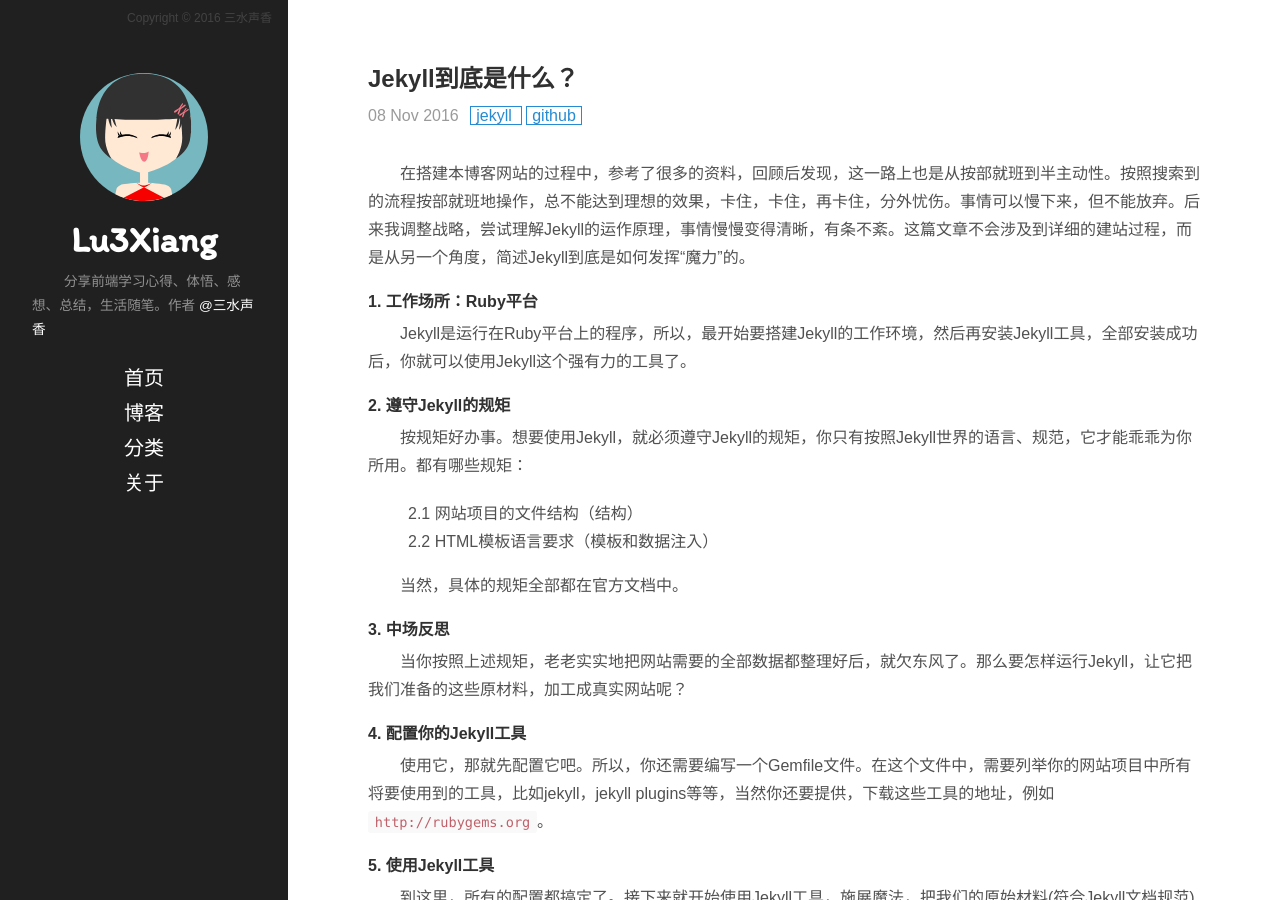
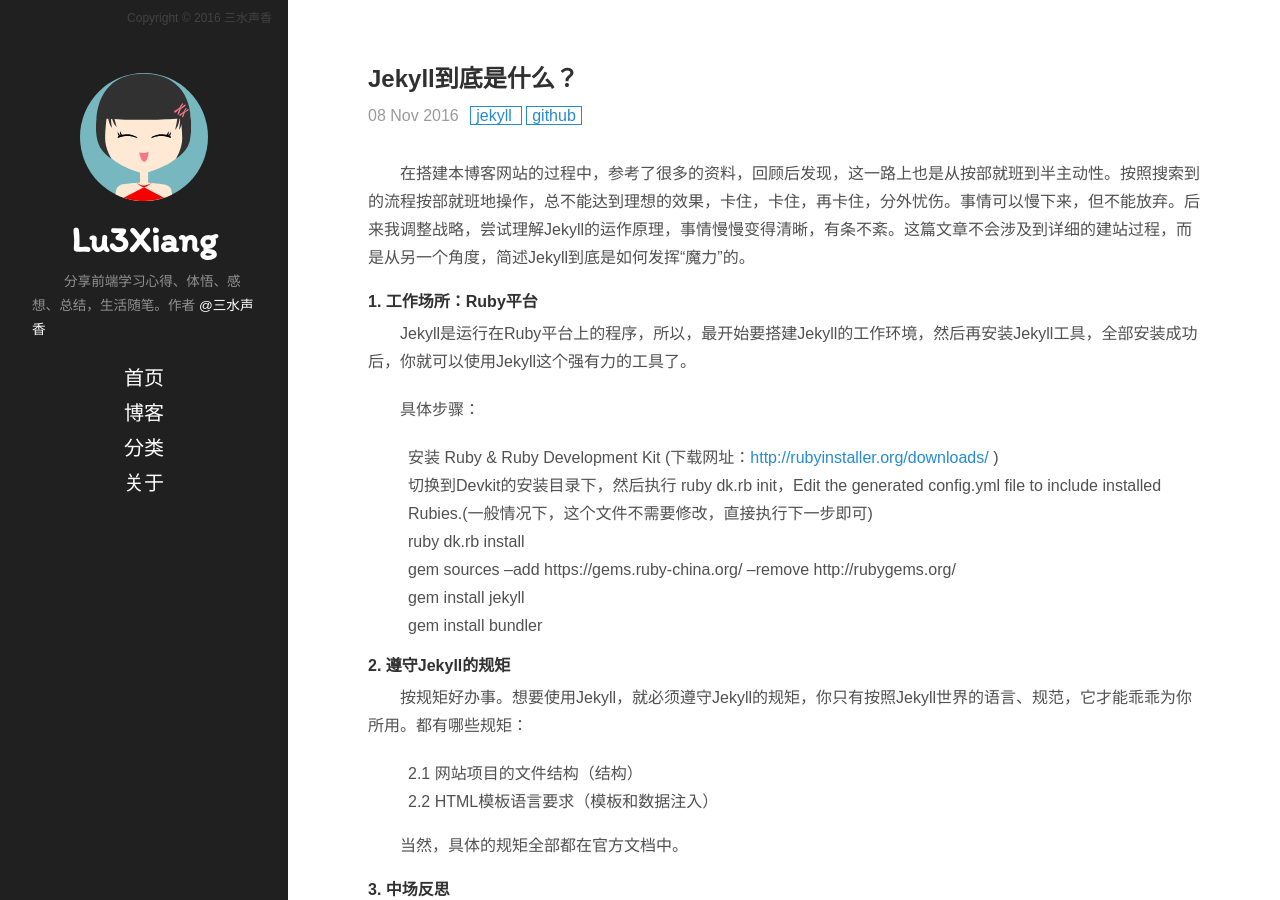
Before and after one commit to gaoshu883/gaoshu883.github.io, a Jekyll site: the page built from _posts/2016-11-08-Jekyll到底是什么？.md, in a window 1280 px wide and 900 px high. Built offline with Jekyll 4.4.1, drawn with Linux system fonts in a browser that asks for light colours; comment, search, counter and statistics services are not loaded.

Commit message:
Modify a blog: 2016-11-08

```diff
--- a/_posts/2016-11-08-Jekyll到底是什么？.md
+++ b/_posts/2016-11-08-Jekyll到底是什么？.md
@@ -9,6 +9,17 @@ category: ['jekyll', 'github']
 
 #### 1. 工作场所：Ruby平台
 Jekyll是运行在Ruby平台上的程序，所以，最开始要搭建Jekyll的工作环境，然后再安装Jekyll工具，全部安装成功后，你就可以使用Jekyll这个强有力的工具了。
+
+
+具体步骤：
+
+
+  + 安装 Ruby & Ruby Development Kit (下载网址：[http://rubyinstaller.org/downloads/](http://rubyinstaller.org/downloads/) )
+  + 切换到Devkit的安装目录下，然后执行 ruby dk.rb init，Edit the generated config.yml file to include installed Rubies.(一般情况下，这个文件不需要修改，直接执行下一步即可)
+  + ruby dk.rb install
+  + gem sources --add https://gems.ruby-china.org/ --remove http://rubygems.org/
+  + gem install jekyll
+  + gem install bundler
 
 #### 2. 遵守Jekyll的规矩
 按规矩好办事。想要使用Jekyll，就必须遵守Jekyll的规矩，你只有按照Jekyll世界的语言、规范，它才能乖乖为你所用。都有哪些规矩：
```
